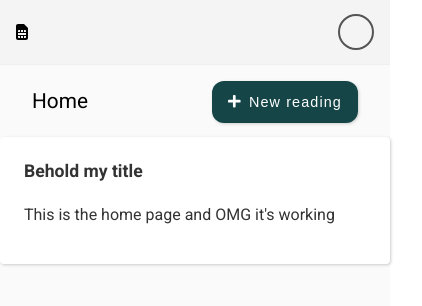
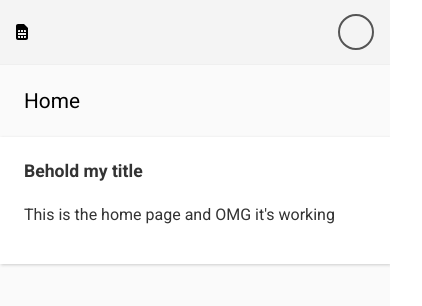
Before and after one commit to armstrongsolona/tarottrack, a React (Create React App) app: page / in a window 390 px wide. Shown: the top 306 px of the page, 422 px wide, since content can reach past the window. Built offline with nearby package versions, Linux system fonts and the light colour scheme.

Commit message:
Fix cta at mobile and tablet sizes

```diff
--- a/src/components/pages/Cards/CardMeanings.tsx
+++ b/src/components/pages/Cards/CardMeanings.tsx
@@ -1,10 +1,15 @@
 import React from 'react';
 import Frame from '../../shared/Frame/Frame';
 import Card from '../../shared/Card/Card';
+import { ROUTES } from '../../../constants/routes';
 
 const CardMeanings = () => {
   return (
-    <Frame title='Card meanings'>
+    <Frame
+      title='Card meanings'
+      callToActionLink={ROUTES.READINGS_NEW}
+      callToActionText='New reading'
+    >
       <Card title='Cards'>Generic card meanings</Card>
     </Frame>
   );
--- a/src/components/pages/Home/Home.tsx
+++ b/src/components/pages/Home/Home.tsx
@@ -1,10 +1,15 @@
 import React from 'react';
 import Frame from '../../shared/Frame/Frame';
 import Card from '../../shared/Card/Card';
+import { ROUTES } from '../../../constants/routes';
 
 const SavedReadings = () => {
   return (
-    <Frame title='Home'>
+    <Frame
+      title='Home'
+      callToActionLink={ROUTES.READINGS_NEW}
+      callToActionText='New reading'
+    >
       <Card title='Behold my title'>
         This is the home page and OMG it's working
       </Card>
--- a/src/components/pages/Readings/NewReading.tsx
+++ b/src/components/pages/Readings/NewReading.tsx
@@ -1,10 +1,15 @@
 import React from 'react';
 import Frame from '../../shared/Frame/Frame';
 import Card from '../../shared/Card/Card';
+import { ROUTES } from '../../../constants/routes';
 
 const SavedReadings = () => {
   return (
-    <Frame title='New reading'>
+    <Frame
+      title='New reading'
+      callToActionLink={ROUTES.READINGS_NEW}
+      callToActionText='New reading'
+    >
       <Card title='Behold my title'>This is a new reading</Card>
     </Frame>
   );
--- a/src/components/pages/Readings/SavedReadings.tsx
+++ b/src/components/pages/Readings/SavedReadings.tsx
@@ -1,10 +1,15 @@
 import React from 'react';
 import Frame from '../../shared/Frame/Frame';
 import SavedReadingsList from './SavedReadingsList';
+import { ROUTES } from '../../../constants/routes';
 
 const SavedReadings = () => {
   return (
-    <Frame title='Saved readings'>
+    <Frame
+      title='Saved readings'
+      callToActionLink={ROUTES.READINGS}
+      callToActionText='New reading'
+    >
       <SavedReadingsList
         data={[
           {
--- a/src/components/pages/Spreads/Spreads.tsx
+++ b/src/components/pages/Spreads/Spreads.tsx
@@ -1,10 +1,15 @@
 import React from 'react';
 import Frame from '../../shared/Frame/Frame';
 import SpreadsList from './SpreadsList';
+import { ROUTES } from '../../../constants/routes';
 
 const Spreads = () => {
   return (
-    <Frame title='Spreads'>
+    <Frame
+      title='Spreads'
+      callToActionLink={ROUTES.SPREADS}
+      callToActionText='New spread'
+    >
       <SpreadsList
         data={[
           {
--- a/src/components/shared/Button/Button.tsx
+++ b/src/components/shared/Button/Button.tsx
@@ -7,7 +7,7 @@ interface ButtonProps {
   children: string;
   disabled?: boolean;
   icon?: React.ReactNode;
-  id: string;
+  id?: string;
   type: ButtonType;
 }
 
--- a/src/components/shared/Card/Card.tsx
+++ b/src/components/shared/Card/Card.tsx
@@ -2,6 +2,7 @@ import React from 'react';
 import styled from 'styled-components';
 import { boxShadow } from '../../../styles/shared';
 import { COLORS } from '../../../constants/colors';
+import { BREAKPOINTS } from '../../../constants/breakpoints';
 
 interface CardProps {
   children: React.ReactNode;
@@ -27,6 +28,10 @@ export const CardStyles = styled.div`
   font-size: 1rem;
   margin-bottom: 2rem;
   padding: 1.5rem;
+
+  @media screen and (max-width: ${BREAKPOINTS.MOBILE_MAX}px) {
+    border-radius: 0;
+  }
 `;
 
 const CardTitle = styled.h2`
--- a/src/components/shared/Frame/Frame.tsx
+++ b/src/components/shared/Frame/Frame.tsx
@@ -5,24 +5,23 @@ import {
   faCoffee,
   faHamburger,
   faSimCard,
-  faPlus,
 } from '@fortawesome/free-solid-svg-icons';
 import AppBarTop from './components/AppBarTop/AppBarTop';
 import Nav from './components/Nav/Nav';
 import Main from './components/Main/Main';
-import Button from '../Button/Button';
 import { APP_BAR_TOP_HEIGHT, ONE_REM } from './constants';
 import { COLORS } from '../../../constants/colors';
-import { ROUTES } from '../../../constants/routes';
 import { BREAKPOINTS } from '../../../constants/breakpoints';
 
 interface FrameProps {
+  callToActionText: string;
+  callToActionLink: string;
   children: React.ReactNode;
   title: string;
 }
 
 const Frame = (props: FrameProps) => {
-  const { children, title } = props;
+  const { callToActionText, callToActionLink, children, title } = props;
 
   return (
     <FrameStyles className='Frame'>
@@ -35,16 +34,8 @@ const Frame = (props: FrameProps) => {
       <FrameMainStyles className='FrameMain'>
         <Nav />
         <Main
-          callToAction={
-            <Button
-              type='secondary'
-              icon={<FontAwesomeIcon icon={faPlus} />}
-              id='new-reading'
-            >
-              New reading
-            </Button>
-          }
-          callToActionLink={ROUTES.READINGS_NEW}
+          callToActionText={callToActionText}
+          callToActionLink={callToActionLink}
           title={title}
         >
           {children}
--- a/src/components/shared/Frame/components/Main/Main.tsx
+++ b/src/components/shared/Frame/components/Main/Main.tsx
@@ -1,17 +1,20 @@
 import React from 'react';
 import styled from 'styled-components';
 import { Link } from 'react-router-dom';
+import { FontAwesomeIcon } from '@fortawesome/react-fontawesome';
+import { faPlus } from '@fortawesome/free-solid-svg-icons';
+import Button from '../../../Button/Button';
 import { BREAKPOINTS } from '../../../../../constants/breakpoints';
 
 interface MainProps {
+  callToActionLink: string;
+  callToActionText: string;
   children: React.ReactNode;
-  callToAction: React.ReactNode;
-  callToActionLink: string;
   title: string;
 }
 
 const Main = (props: MainProps) => {
-  const { children, callToAction, callToActionLink, title } = props;
+  const { children, callToActionLink, callToActionText, title } = props;
 
   return (
     <MainStyles>
@@ -19,7 +22,11 @@ const Main = (props: MainProps) => {
         <MainTop>
           <MainTitleStyles>{title}</MainTitleStyles>
           <MainCallToActionStyles>
-            <Link to={callToActionLink}>{callToAction}</Link>
+            <Link to={callToActionLink}>
+              <Button type='secondary' icon={<FontAwesomeIcon icon={faPlus} />}>
+                {callToActionText}
+              </Button>
+            </Link>
           </MainCallToActionStyles>
         </MainTop>
         {children}
@@ -32,13 +39,21 @@ const MainStyles = styled.main`
   padding: 1rem 2rem 0 2rem;
   width: 100%;
 
-  @media screen and (max-width: ${BREAKPOINTS.TABLET_MAX}px) {
-    padding: 1rem 2rem 0 0;
+  @media screen and (max-width: ${BREAKPOINTS.MOBILE_MAX}px) {
+    padding: 1rem 0 0 0;
   }
 `;
 
 const MainInnerStyles = styled.div`
   max-width: 40rem;
+
+  @media screen and (max-width: ${BREAKPOINTS.MOBILE_MAX}px) {
+    width: 100%;
+  }
+
+  @media screen and (max-width: ${BREAKPOINTS.TABLET_MAX}px) {
+    max-width: 36rem;
+  }
 `;
 
 const MainTop = styled.div`
@@ -53,14 +68,14 @@ const MainTitleStyles = styled.h1`
   margin: 0.5rem 0 1.5rem 0;
   padding: 0;
 
-  @media screen and (max-width: ${BREAKPOINTS.TABLET_MAX}px) {
-    padding: 0 0 0 2rem;
+  @media screen and (max-width: ${BREAKPOINTS.MOBILE_MAX}px) {
+    margin: 0.5rem 0 1.5rem 1.5rem;
   }
 `;
 
 const MainCallToActionStyles = styled.span`
-  @media screen and (max-width: ${BREAKPOINTS.TABLET_MAX}px) {
-    margin-right: 2rem;
+  @media screen and (max-width: ${BREAKPOINTS.MOBILE_MAX}px) {
+    display: none;
   }
 `;
 
```
